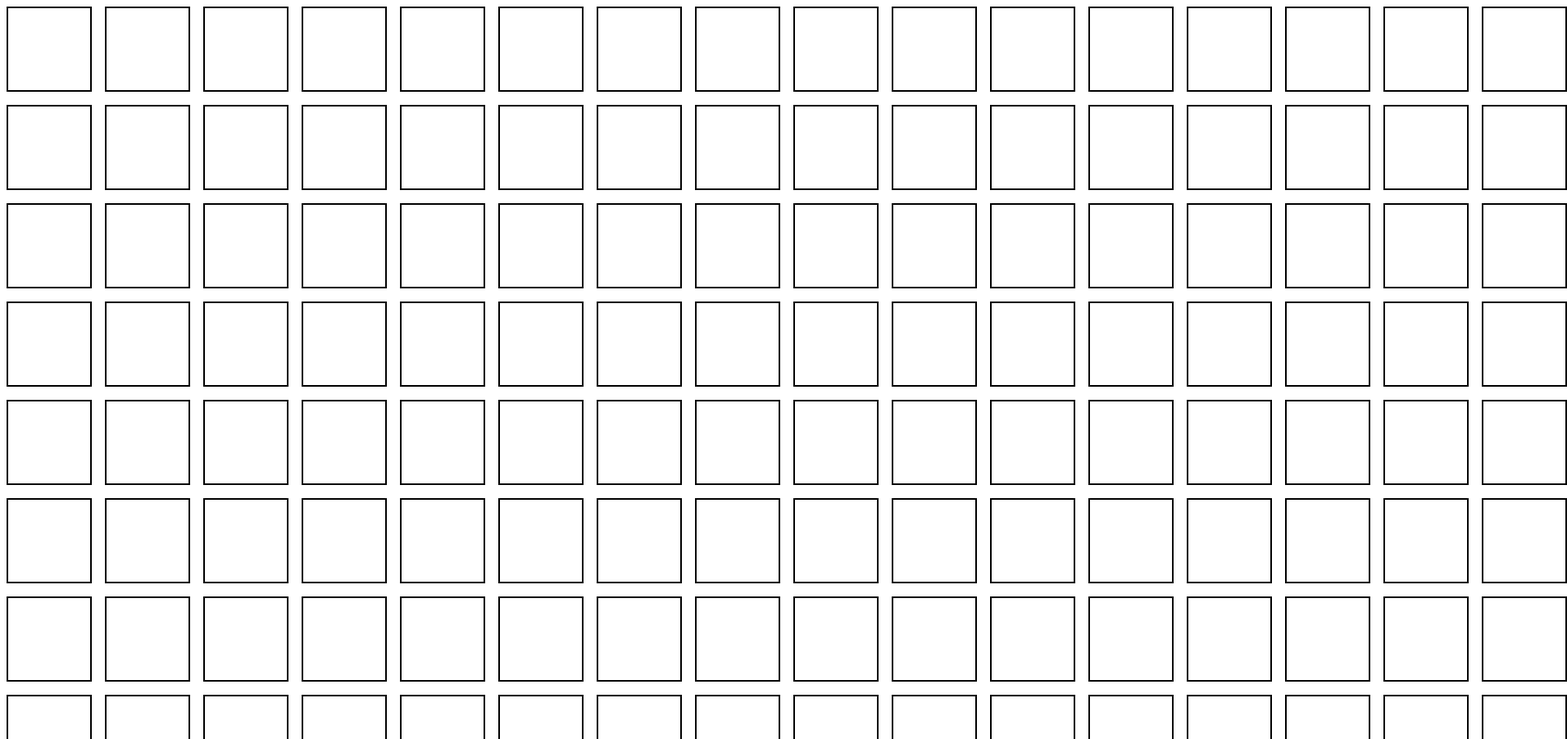
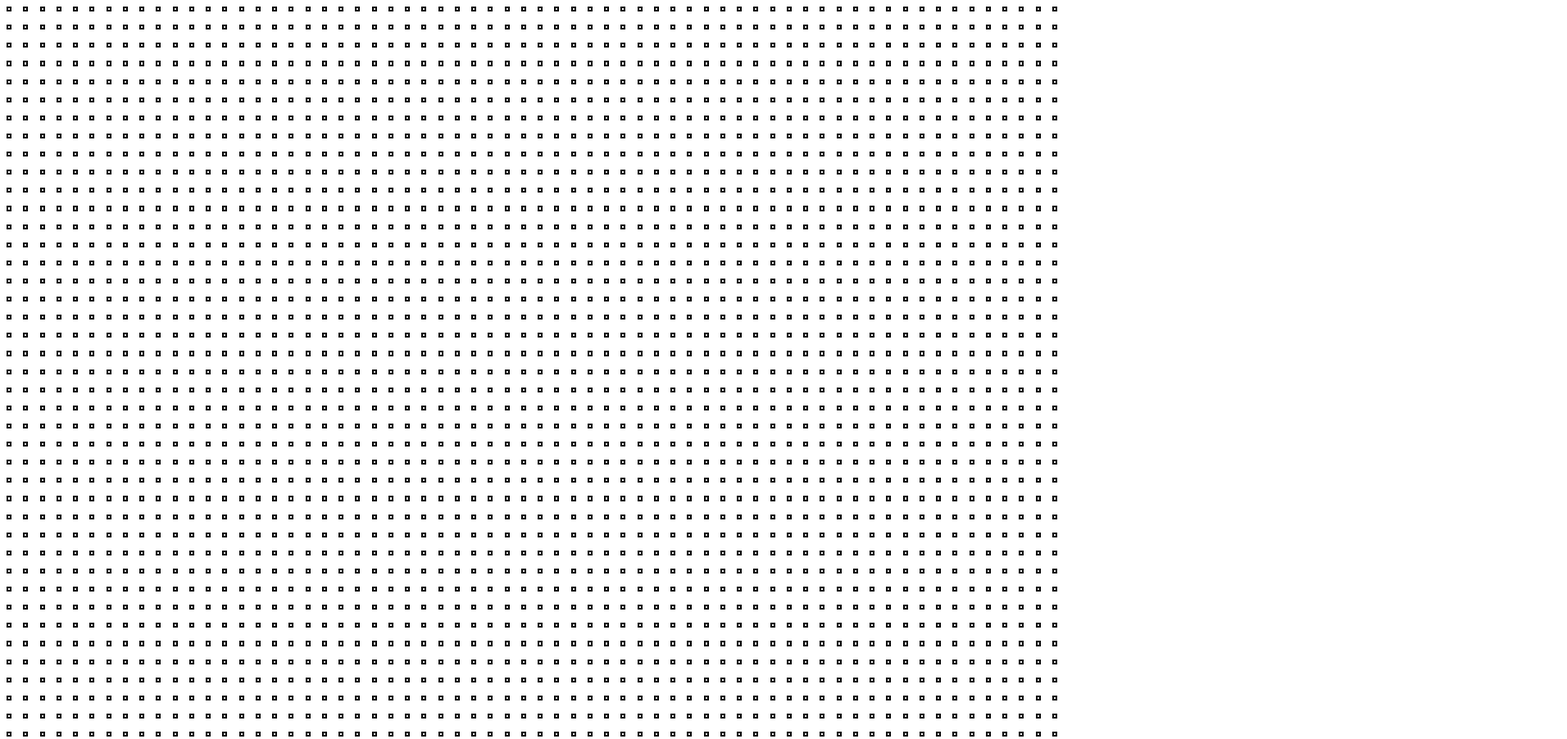
Before and after one commit to kizwolak/etch-a-sketch, a plain HTML site: page index.html in a window 1280 px wide. Shown: the top 902 px of the page at 82% size, 1912 px wide, since content can reach past the window. Drawn offline with Linux system fonts and the light colour scheme.

Commit message:
Make 64x64 grid, mousedown

```diff
--- a/index.html
+++ b/index.html
@@ -8,7 +8,7 @@
 
     <div class = "container"></div>
 
-    <button id = "btn">magic</button>
+    <button id = "reset">Reset</button>
 
 </body>
 
--- a/script.js
+++ b/script.js
@@ -1,15 +1,28 @@
 function sixteen() {
-    for (i = 0; i < 16; i++) {
+    for (i = 0; i < 64; i++) {
         let row = document.createElement("div");
         row.className = "row";
-        for (j = 0; j < 16; j++) {
+        for (j = 0; j < 64; j++) {
             let box = document.createElement("div");
             box.className = "box";
             row.appendChild(box);
             function colour() {
                 box.classList.add('newbox');
             }
-            box.addEventListener('mouseover', colour);
+            box.addEventListener('mousedown', colour);
+
+            let reset = document.querySelector("#reset");
+
+            let allBoxes = document.querySelector(".container").querySelectorAll(".box")
+
+            function clear() {
+                allBoxes.forEach(box => {
+                    box.classList.remove('newbox');
+                })
+            }
+
+            reset.addEventListener('click', clear);
+
         }
         document.querySelector(".container").appendChild(row);
     }
--- a/style.css
+++ b/style.css
@@ -1,21 +1,29 @@
 .box {
-    width: 100px;
-    height: 100px;
+    width: 50%;
+    padding-bottom: 50%;
     border: 2px solid black;
 }
 
 .container {
-    display:grid;
-    grid-template-columns: repeat(16, 1fr);
+    display: grid;
+    grid-template-columns: repeat(64, auto);
     grid-gap: 1em;
+    width: 1280px;
+    height: auto;
+    padding-bottom: 10em;
 }
 
 .row {
-    width: 100%;
     display:grid;
-    grid-gap: 1em;
+    grid-row-gap: 1em;
 }
 
 .newbox {
     background-color: black;
 }
+
+#button {
+    height: 200px;
+    width: 200px;
+    position: absolute;
+}
```
